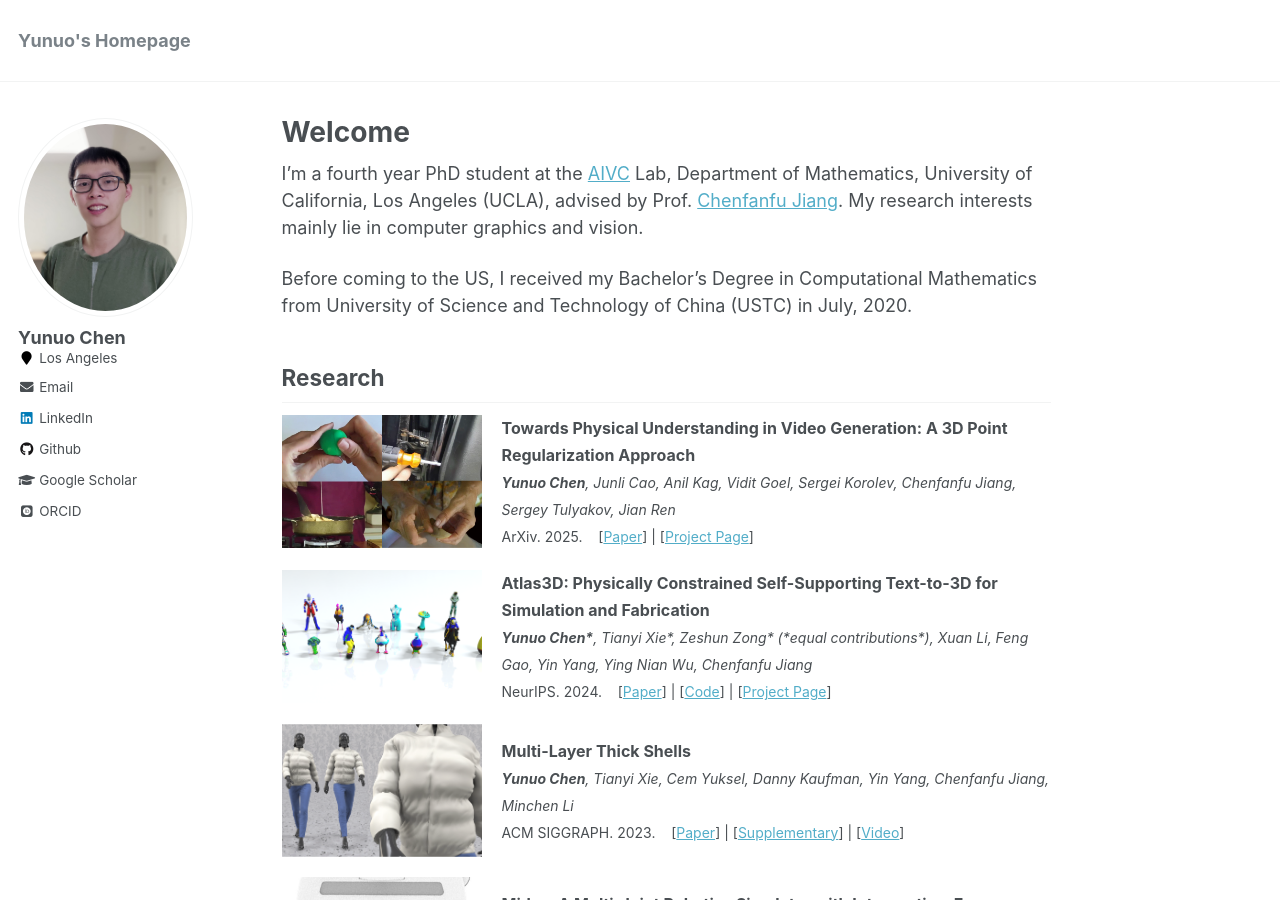
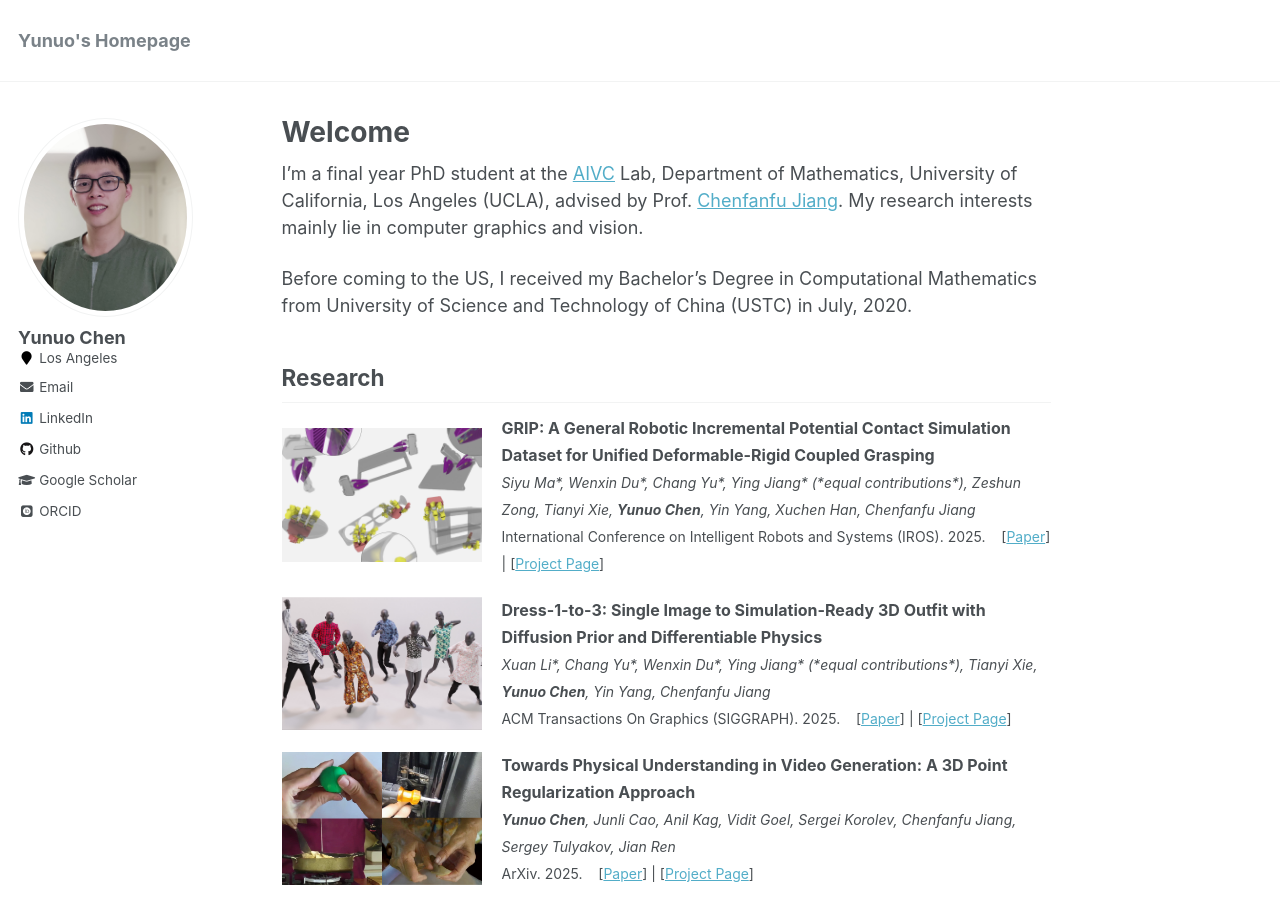
Before and after one commit to yunuoch/yunuoch.github.io, a Jekyll site: the page built from _pages/about.md, in a window 1280 px wide and 900 px high. Built offline with Jekyll 4.4.1, drawn with Linux system fonts in a browser that asks for light colours; some web fonts are replaced.

Commit message:
Aug 25 update 1

```diff
--- a/_pages/about.md
+++ b/_pages/about.md
@@ -7,12 +7,36 @@ redirect_from:
   - /about/
   - /about.html
 ---
-I'm a fourth year PhD student at the [AIVC](https://www.math.ucla.edu/aivc/) Lab, Department of Mathematics, University of California, Los Angeles (UCLA), advised by Prof. [Chenfanfu Jiang](https://www.math.ucla.edu/~cffjiang/). My research interests mainly lie in computer graphics and vision.
+I'm a final year PhD student at the [AIVC](https://www.math.ucla.edu/aivc/) Lab, Department of Mathematics, University of California, Los Angeles (UCLA), advised by Prof. [Chenfanfu Jiang](https://www.math.ucla.edu/~cffjiang/). My research interests mainly lie in computer graphics and vision.
 
 Before coming to the US, I received my Bachelor's Degree in Computational Mathematics from University of Science and Technology of China (USTC) in July, 2020.
 
 
 ## Research
+<div style="display: flex; align-items: center; margin-bottom: 20px;">
+  <img src="/images/publication/grip.png" alt="Paper 1" style="width: 200px; height: auto; margin-right: 20px;">
+  <div>
+    <strong style="font-size: 16px;">GRIP: A General Robotic Incremental Potential Contact Simulation Dataset for Unified Deformable-Rigid Coupled Grasping</strong><br>
+    <em style="font-size: 14px;">Siyu Ma*, Wenxin Du*, Chang Yu*, Ying Jiang* (*equal contributions*), Zeshun Zong, Tianyi Xie, <strong>Yunuo Chen</strong>, Yin Yang, Xuchen Han, Chenfanfu Jiang</em><br>
+    <span style="font-size: 14px;"> International Conference on Intelligent Robots and Systems (IROS). 2025.&nbsp;&nbsp;&nbsp;
+      [<a href="https://arxiv.org/abs/2503.05020" target="_blank">Paper</a>] |
+      [<a href="https://bell0o.github.io/GRIP/" target="_blank">Project Page</a>]
+    </span>
+  </div>
+</div>
+
+<div style="display: flex; align-items: center; margin-bottom: 20px;">
+  <img src="/images/publication/dress123.png" alt="Paper 1" style="width: 200px; height: auto; margin-right: 20px;">
+  <div>
+    <strong style="font-size: 16px;">Dress-1-to-3: Single Image to Simulation-Ready 3D Outfit with Diffusion Prior and Differentiable Physics</strong><br>
+    <em style="font-size: 14px;">Xuan Li*, Chang Yu*, Wenxin Du*, Ying Jiang* (*equal contributions*), Tianyi Xie, <strong>Yunuo Chen</strong>, Yin Yang, Chenfanfu Jiang</em><br>
+    <span style="font-size: 14px;"> ACM Transactions On Graphics (SIGGRAPH). 2025.&nbsp;&nbsp;&nbsp;
+      [<a href="http://arxiv.org/abs/2502.03449" target="_blank">Paper</a>] |
+      [<a href="https://dress-1-to-3.github.io/" target="_blank">Project Page</a>]
+    </span>
+  </div>
+</div>
+
 
 <div style="display: flex; align-items: center; margin-bottom: 20px;">
   <img src="/images/publication/pvg.png" alt="Paper 1" style="width: 200px; height: auto; margin-right: 20px;">
```
Also changed, not shown: images/publication/dress123.png (added), images/publication/grip.png (added).
